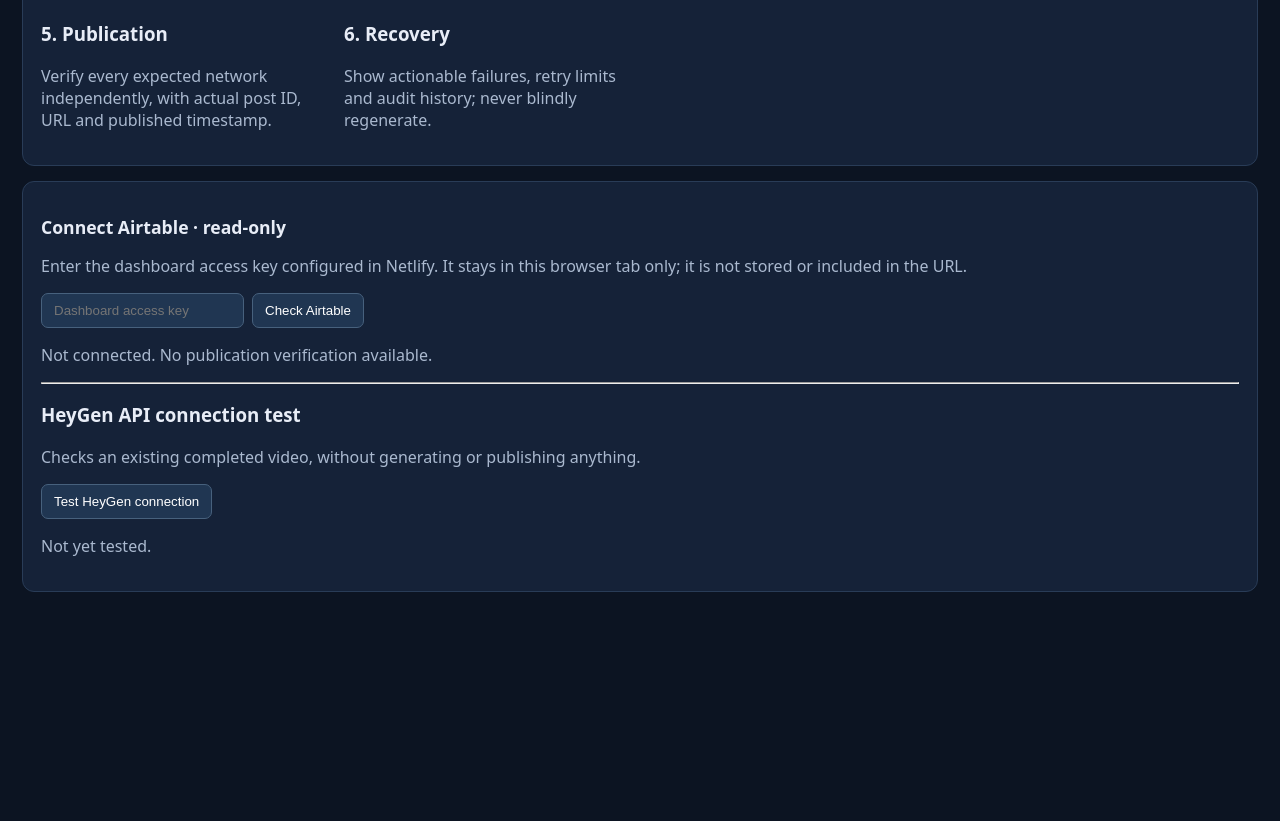
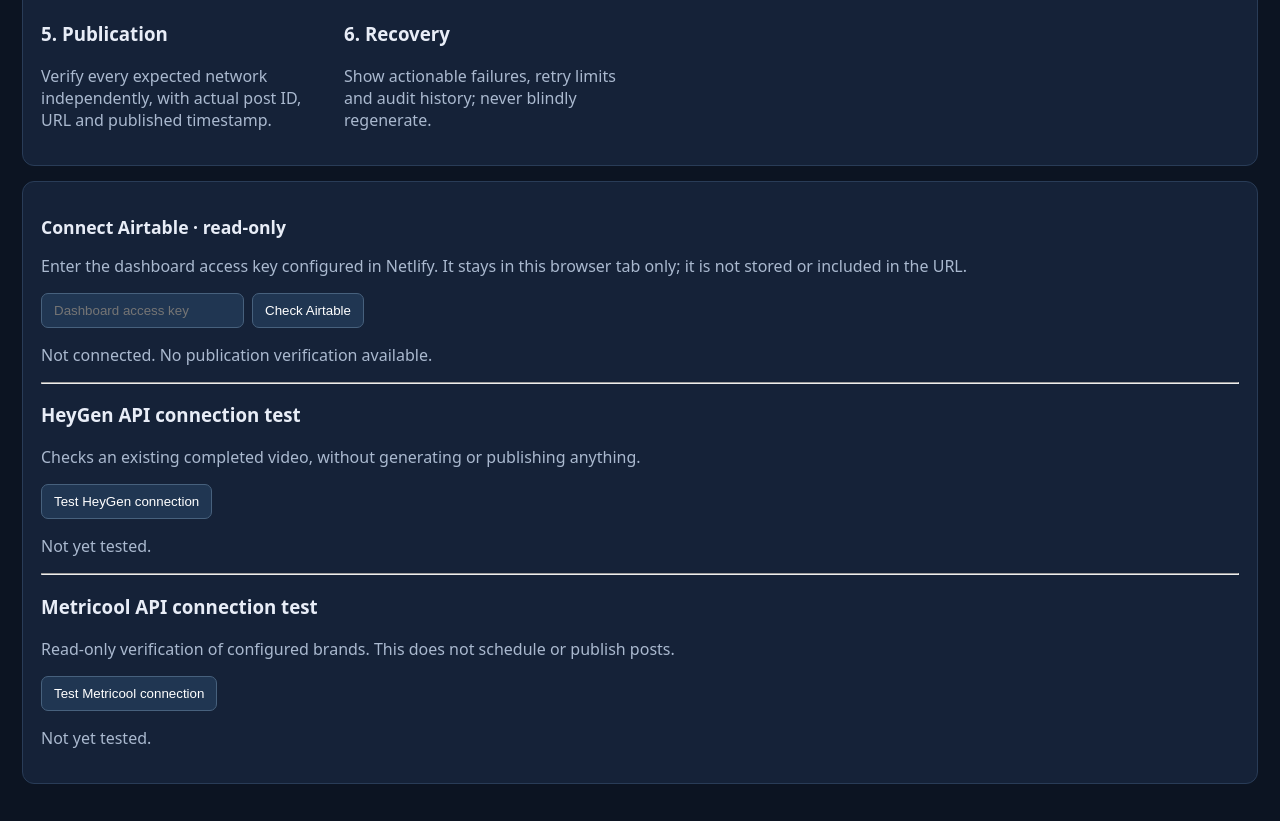
Before and after one commit to Muttanbal/kiwi-driver-video-control-centre, a plain HTML site: page index.html in a window 1280 px wide. Shown: the part 1474-2295 px from the top of the page. Before the commit the page ends 2103 px from the top, so only its background shows below. Drawn offline with Linux system fonts and the light colour scheme.

Commit message:
Add protected read-only Metricool API connection test control

```diff
--- a/index.html
+++ b/index.html
@@ -9,9 +9,22 @@
 <section class="card"><h2>Action queue</h2><div id="actions"></div></section>
 <section class="card"><h2>Video pipeline</h2><p id="pipelineNote">Airtable statuses only. Verified publication requires direct Metricool checks.</p><div class="scroll"><table><thead><tr><th>Video</th><th>Brand</th><th>Airtable</th><th>HeyGen</th><th>Visual & branding QA</th><th>Keywords</th><th>Metricool</th><th>Network publication</th><th>Errors / retry</th></tr></thead><tbody id="videos"><tr><td colspan="9" class="muted">No verified live data connection</td></tr></tbody></table></div></section>
 <section class="card"><h2>Required end-to-end verification</h2><div class="grid"><div><h3>1. Source</h3><p>Read Airtable queue, brand, approvals and duplicate IDs. Airtable remains source of truth.</p></div><div><h3>2. Generation</h3><p>Allow HeyGen only after collision and hold checks; reconcile video IDs and render results.</p></div><div><h3>3. Quality</h3><p>Verify branding, framing, captions, keywords, aspect ratio and explicit review approval.</p></div><div><h3>4. Scheduling</h3><p>Check Metricool account connections and format support; prevent duplicate posts.</p></div><div><h3>5. Publication</h3><p>Verify every expected network independently, with actual post ID, URL and published timestamp.</p></div><div><h3>6. Recovery</h3><p>Show actionable failures, retry limits and audit history; never blindly regenerate.</p></div></div></section>
-<section class="card" id="live"><h2>Connect Airtable · read-only</h2><p>Enter the dashboard access key configured in Netlify. It stays in this browser tab only; it is not stored or included in the URL.</p><div class="actions"><input id="access" type="password" autocomplete="off" placeholder="Dashboard access key" aria-label="Dashboard access key"><button id="sync" onclick="syncAirtable()">Check Airtable</button></div><p id="syncstatus">Not connected. No publication verification available.</p><hr><h3>HeyGen API connection test</h3><p>Checks an existing completed video, without generating or publishing anything.</p><button onclick="testHeygen()">Test HeyGen connection</button><p id="heygenResult" role="status">Not yet tested.</p></section>
+<section class="card" id="live"><h2>Connect Airtable · read-only</h2><p>Enter the dashboard access key configured in Netlify. It stays in this browser tab only; it is not stored or included in the URL.</p><div class="actions"><input id="access" type="password" autocomplete="off" placeholder="Dashboard access key" aria-label="Dashboard access key"><button id="sync" onclick="syncAirtable()">Check Airtable</button></div><p id="syncstatus">Not connected. No publication verification available.</p><hr><h3>HeyGen API connection test</h3><p>Checks an existing completed video, without generating or publishing anything.</p><button onclick="testHeygen()">Test HeyGen connection</button><p id="heygenResult" role="status">Not yet tested.</p><hr><h3>Metricool API connection test</h3><p>Read-only verification of configured brands. This does not schedule or publish posts.</p><button onclick="testMetricool()">Test Metricool connection</button><p id="metricoolResult" role="status">Not yet tested.</p></section>
 <script>
 const esc=s=>String(s??'').replace(/[&<>"']/g,c=>({'&':'&amp;','<':'&lt;','>':'&gt;','"':'&quot;',"'":'&#39;'}[c]));
+async function testMetricool(){
+ const key=document.getElementById('access').value;
+ const status=document.getElementById('metricoolResult');
+ if(!key){status.textContent='Enter your dashboard access key above first.';return;}
+ status.textContent='Checking Metricool…';
+ try{
+  const response=await fetch('/.netlify/functions/metricool-status',{headers:{'x-dashboard-key':key},cache:'no-store'});
+  const data=await response.json();
+  if(!response.ok)throw Error(data.error||'HTTP '+response.status);
+  const brands=data.brands||[];
+  status.textContent='Metricool API response received · '+brands.map(b=>b.name+': '+(b.found?'found':'not found')).join(' · ')+' · Published posts not yet verified · Tiptoe ON HOLD';
+ }catch(e){status.textContent='Metricool test failed: '+e.message;}
+}
 async function testHeygen(){
  const key=document.getElementById('access').value;
  const result=document.getElementById('heygenResult');
```
